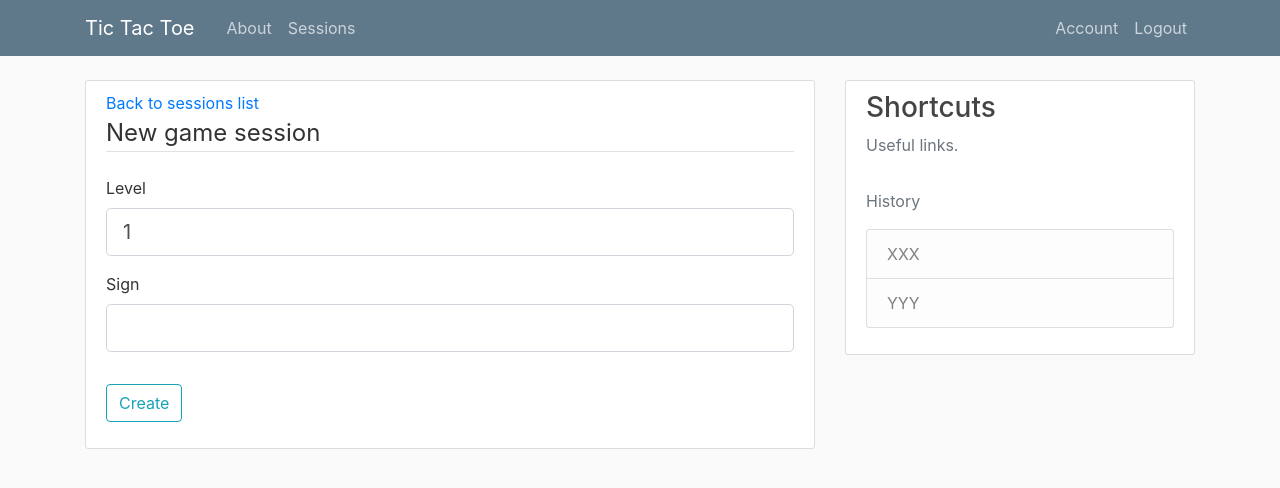
After one commit to nixonsparrow/TicTacToe, a Flask app: page /sessions/new in a window 1280 px wide. The commit adds this page. Shown: the top 488 px of the page. Run offline with Flask 3, Linux system fonts and the light colour scheme; the visitor is signed in with stand-in values (Sample User, id 1); data that the repository does not hold is empty; parts of the project's set-up code (start-up, migrations or seed data) failed here and were passed over; some libraries are stand-ins or nearby versions.

Commit message:
Upgrade readme, add config example, add session form

```diff
--- /dev/null
+++ b/services/web/tictactoe/games/forms.py
@@ -0,0 +1,18 @@
+from flask_login import current_user
+from flask_wtf import FlaskForm
+from wtforms import BooleanField, PasswordField, StringField, SubmitField, IntegerField
+from wtforms.validators import DataRequired, EqualTo, Length, ValidationError
+
+from tictactoe.models import GameSession
+
+
+class NewGameSessionForm(FlaskForm):
+    level = IntegerField("Level")
+    preferred_sign = StringField("Sign", validators=[Length(min=0, max=1)])
+    submit = SubmitField("Create")
+
+    def validate_preferred_sign(self, preferred_sign):
+        if preferred_sign.data.upper() not in ["", "X", "O"]:
+            raise ValidationError(
+                "That is not a valid sign. Please choose 'X' or 'O'."
+            )
--- a/services/web/tictactoe/games/routes.py
+++ b/services/web/tictactoe/games/routes.py
@@ -1,10 +1,12 @@
 from functools import wraps
 
-from flask import abort, redirect, render_template, url_for
+from flask import abort, flash, redirect, render_template, url_for
 from flask.views import MethodView
 from flask_login import AnonymousUserMixin, current_user, login_required
 from sqlalchemy.exc import NoResultFound
 
+from tictactoe import db
+from tictactoe.games.forms import NewGameSessionForm
 from tictactoe.models import Game, GameSession
 
 from . import games
@@ -61,6 +63,32 @@
         return redirect(url_for("games.game", gid=new_game.id))
 
 
+class SessionFormView(MethodView):
+    decorators = [login_required]
+
+    def get(self, form=None):
+        if not form:
+            form = NewGameSessionForm()
+        return render_template("new_game_session.html", title="Start a new session", form=form)
+
+    def post(self):
+        form = NewGameSessionForm()
+        if form.validate_on_submit():
+            gs = GameSession(
+                user_id=current_user.id,
+                level=form.level.data,
+                preferred_sign=form.preferred_sign.data.upper()
+            )
+            db.session.add(gs)
+            db.session.commit()
+            flash(
+                f"New game session has been created for you, {current_user.username}. You can now play.",
+                "success",
+            )
+            return redirect(url_for("games.game_session", sid=gs.id))
+        return self.get(form=form)
+
+
 class GameAPI(MethodView):
     decorators = [login_required]
 
@@ -71,5 +99,6 @@
 
 
 games.add_url_rule("/sessions", view_func=SessionListAPI.as_view("sessions_list"))
+games.add_url_rule("/sessions/new", view_func=SessionFormView.as_view("new_game_session"))
 games.add_url_rule("/sessions/<int:sid>", view_func=SessionAPI.as_view("game_session"))
 games.add_url_rule("/game/<int:gid>", view_func=GameAPI.as_view("game"))
--- a/services/web/tictactoe/models.py
+++ b/services/web/tictactoe/models.py
@@ -47,14 +47,15 @@
     result = db.Column(db.String[10], default=None, nullable=True)
     player_sign = db.Column(db.String[2], default=random_sign, nullable=False)
     starting_sign = db.Column(db.String[2], default=random_sign, nullable=False)
+    level = db.Column(db.Integer, default=1, nullable=False)
     board = db.Column("board", MutableDict.as_mutable(JSON), default=get_empty_board)
     history = db.Column("history", MutableList.as_mutable(JSON), default=list)
 
     def __repr__(self):
-        return f"Game('{self.id}', '{self.session_id}', '{self.result}', '{self.player_sign}')"
+        return f"Game('{self.id}', '{self.session_id}', '{self.result}', '{self.player_sign}', '{self.level}')"
 
     def board_string(self):
-        return f"Game {self.id} | your sign: {self.player_sign} | starting player: {self.starting_player}"
+        return f"Game {self.id} | your sign: {self.player_sign} | starting player: {self.starting_player} | level: {self.level}"
 
     @property
     def starting_player(self):
@@ -166,9 +167,11 @@
     games = db.relationship(
         "Game", backref="session", lazy=True, order_by="desc(Game.id)"
     )
+    level = db.Column(db.Integer, default=1, nullable=False)
+    preferred_sign = db.Column(db.String(2), default="", nullable=False)
 
     def board_string(self):
-        return f"Session {self.id} | wallet: {self.wallet} | games: {len(self.games)}"
+        return f"Session {self.id} | wallet: {self.wallet} | games: {len(self.games)} | level: {self.level} | preferred sign: {self.preferred_sign if self.preferred_sign else 'random'}"
 
     def able_to_start_new_game(self):
         if (
@@ -183,7 +186,10 @@
     def start_a_new_game(self):
         if self.able_to_start_new_game():
             self.wallet -= 3
-            new_game = Game(session_id=self.id)
+            game_data = {"session_id": self.id, "level": self.level}
+            if self.preferred_sign:
+                game_data.update({"player_sign": self.preferred_sign})
+            new_game = Game(**game_data)
             db.session.add(new_game)
             db.session.commit()
             return new_game
--- /dev/null
+++ b/services/web/tictactoe/templates/new_game_session.html
@@ -0,0 +1,41 @@
+{% extends "base.html" %}
+{% block content %}
+    <div class="content-section">
+      <a href="{{ url_for('games.sessions_list') }}">Back to sessions list</a>
+        <form method="POST" action="">
+            {{ form.hidden_tag() }}
+            <fieldset class="form-group">
+                <legend class="border-bottom mb-4">New game session</legend>
+                <div class="form-group">
+                    {{ form.level.label(class="form-control-label") }}
+                    {% if form.level.errors %}
+                        {{ form.level(class="form-control form-control-lg is-invalid") }}
+                        <div class="invalid-feedback">
+                            {% for error in form.level.errors %}
+                                <span>{{ error }}</span>
+                            {% endfor %}
+                        </div>
+                    {% else %}
+                        {{ form.level(class="form-control form-control-lg", value=1) }}
+                    {% endif %}
+                </div>
+                <div class="form-group">
+                    {{ form.preferred_sign.label(class="form-control-label") }}
+                    {% if form.preferred_sign.errors %}
+                        {{ form.preferred_sign(class="form-control form-control-lg is-invalid") }}
+                        <div class="invalid-feedback">
+                            {% for error in form.preferred_sign.errors %}
+                                <span>{{ error }}</span>
+                            {% endfor %}
+                        </div>
+                    {% else %}
+                        {{ form.preferred_sign(class="form-control form-control-lg") }}
+                    {% endif %}
+                </div>
+            </fieldset>
+            <div class="form-group">
+                {{ form.submit(class="btn btn-outline-info") }}
+            </div>
+        </form>
+    </div>
+{% endblock content %}
--- a/services/web/tictactoe/templates/sessions_list.html
+++ b/services/web/tictactoe/templates/sessions_list.html
@@ -3,10 +3,11 @@
 <script src="https://cdnjs.cloudflare.com/ajax/libs/socket.io/4.0.1/socket.io.js" integrity="sha512-q/dWJ3kcmjBLU4Qc47E4A9kTB4m3wuTY7vkFJDTZKjTs8jhyGQnaUrxa0Ytd0ssMZhbNua9hE+E7Qv1j+DyZwA==" crossorigin="anonymous"></script>
 
     <h1>Your sessions</h1>
-    <div>
+    <div style="display:flex">
         <form method="POST">
-            <button type="submit">Start a new session</button>
+            <button type="submit" class="btn">Quick start</button>
         </form>
+        <a href="{{ url_for('games.new_game_session') }}"><button type="button" class="btn ml-2">Start new session</button></a>
     </div>
     {% for session in sessions %}
         <div>
--- a/services/web/tictactoe/users/forms.py
+++ b/services/web/tictactoe/users/forms.py
@@ -1,6 +1,6 @@
 from flask_login import current_user
 from flask_wtf import FlaskForm
-from wtforms import BooleanField, PasswordField, StringField, SubmitField
+from wtforms import PasswordField, StringField, SubmitField
 from wtforms.validators import DataRequired, EqualTo, Length, ValidationError
 
 from tictactoe.models import User
@@ -28,9 +28,7 @@
     username = StringField(
         "Username", validators=[DataRequired(), Length(min=1, max=40)]
     )
-    # password = PasswordField("Password", validators=[DataRequired()])
-    password = PasswordField("Password")
-    remember = BooleanField("Remember Me")
+    password = PasswordField("Password", validators=[DataRequired()])
     submit = SubmitField("Login")
 
 
--- a/services/web/tictactoe/users/routes.py
+++ b/services/web/tictactoe/users/routes.py
@@ -35,7 +35,7 @@
         user = User.query.filter_by(username=form.username.data).first()
         try:
             if user and bcrypt.check_password_hash(user.password, form.password.data):
-                login_user(user=user, remember=form.remember.data)
+                login_user(user=user)
                 flash(f"{user.username}, you have been logged in!", "success")
                 next_page = request.args.get("next")
                 return (
```
Also changed, not shown: services/web/tictactoe/config_example.py (added, +8 -0 lines), README.md, 2 other files.
